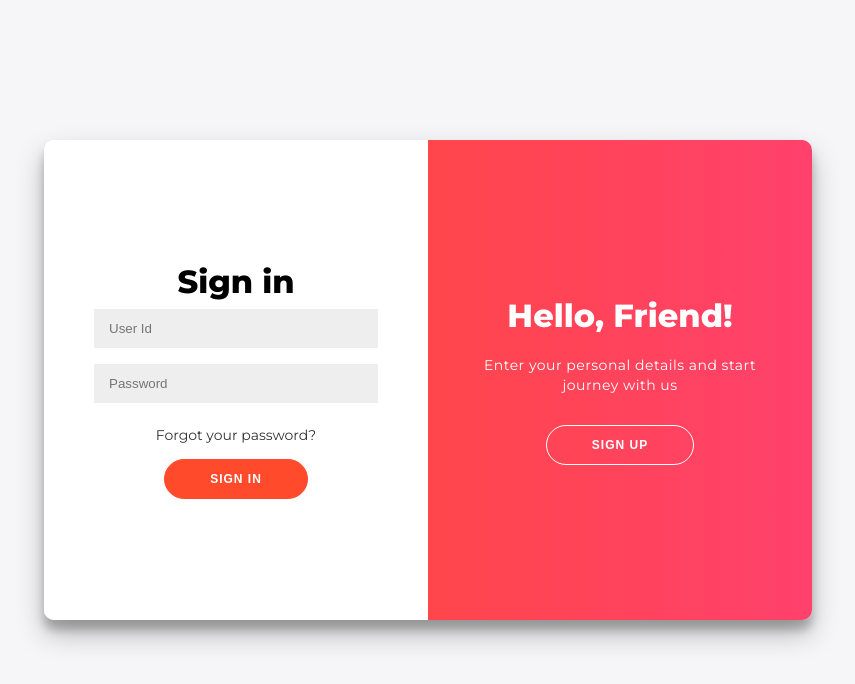
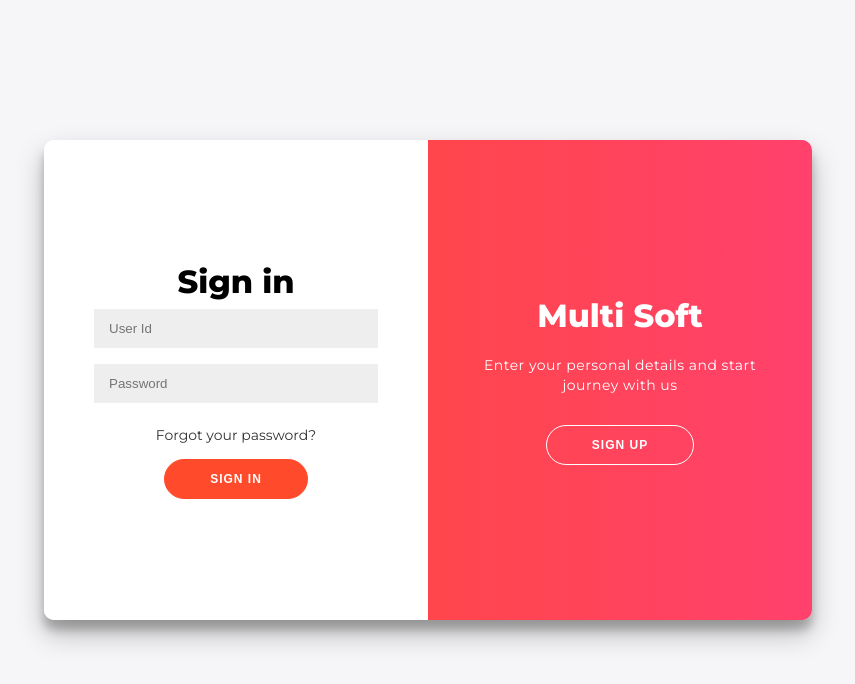
Before and after one commit to shruti-17/sliding-signup-signin, a plain HTML site: page index.html in a window 1280 px wide. Shown: the whole page, without its empty margins (212-1067 px from the left). Drawn offline with Linux system fonts and the light colour scheme.

Commit message:
Update index.html

```diff
--- a/index.html
+++ b/index.html
@@ -45,7 +45,7 @@
                     <button class="ghost" id="signIn">Sign In</button>
                 </div>
                 <div class="overlay-panel overlay-right">
-                    <h1>Hello, Friend!</h1>
+                    <h1>Multi Soft</h1>
                     <p>Enter your personal details and start journey with us</p>
                     <button class="ghost" id="signUp">Sign Up</button>
                 </div>
```
